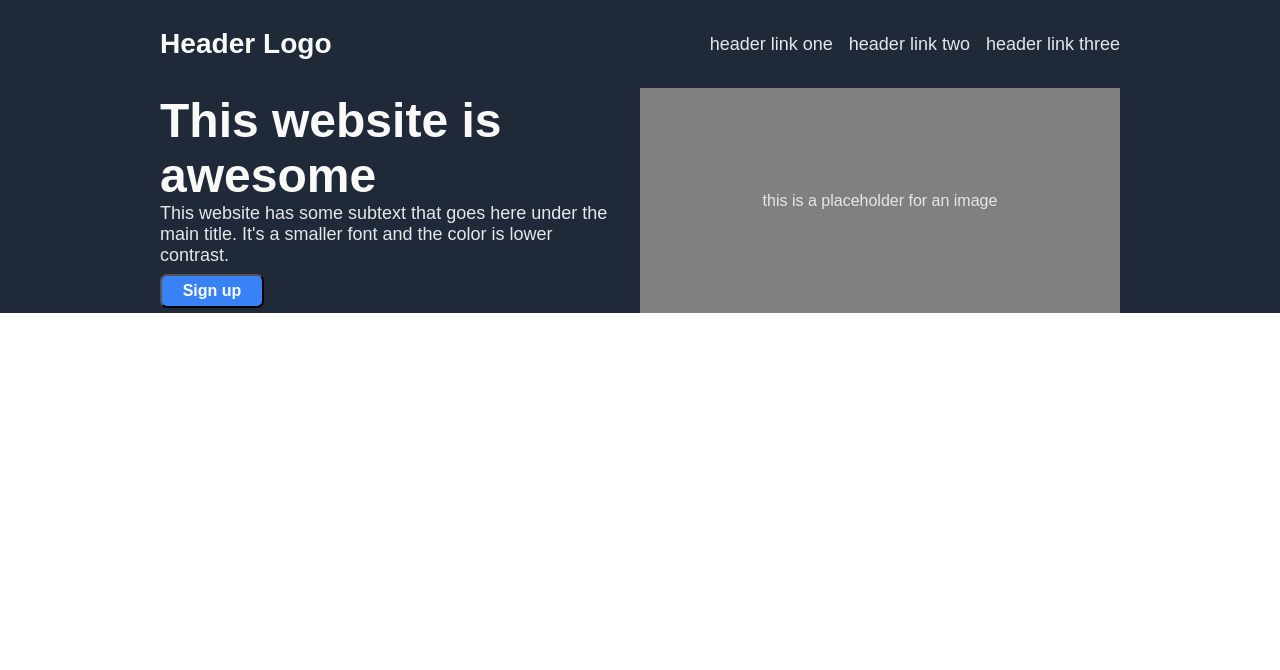
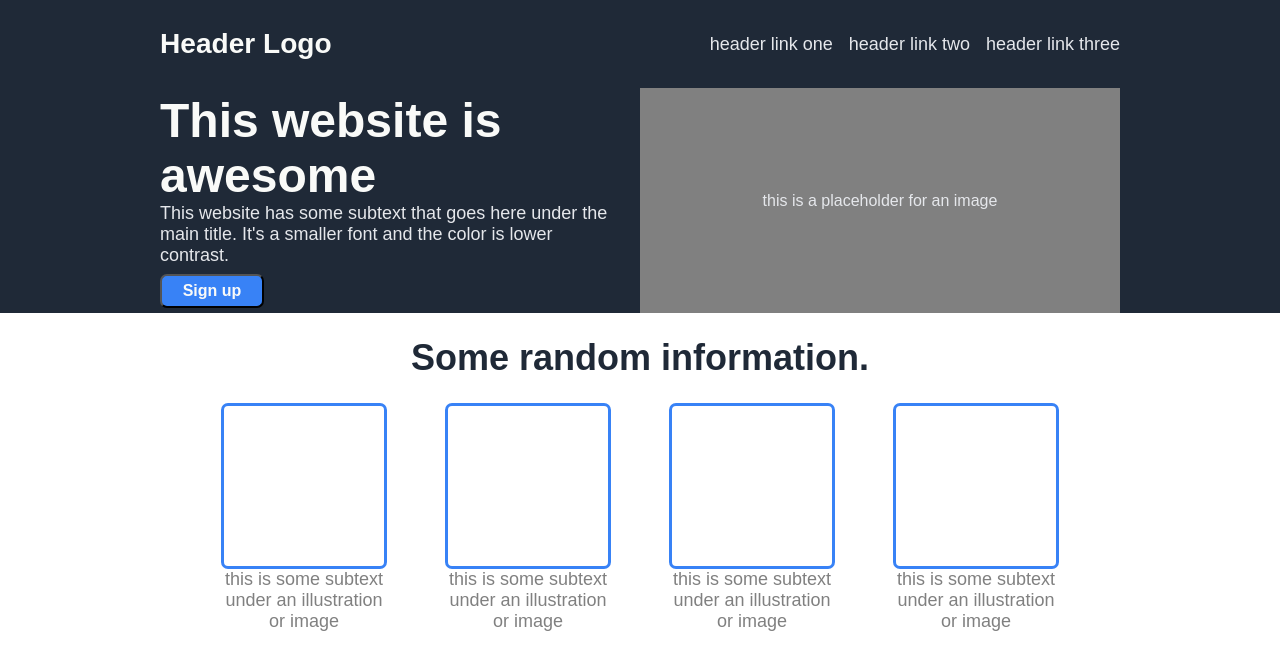
Before and after one commit to asanchez947/landing-page, a plain HTML site: page index.html in a window 1280 px wide. Drawn offline with Linux system fonts and the light colour scheme.

Commit message:
Finish information stage 1

```diff
--- a/index.html
+++ b/index.html
@@ -28,5 +28,26 @@
                 <p>this is a placeholder for an image</p>
             </div>
         </div>
+        <div class="information">
+            <h1 class="infohead">Some random information.</h1>
+            <div class="squarecont">
+                <info>
+                    <div class="square"></div>
+                    <div>this is some subtext under an illustration or image</div>
+                </info>
+                <info>
+                    <div class="square"></div>
+                    <div>this is some subtext under an illustration or image</div>
+                </info>
+                <info>
+                    <div class="square"></div>
+                    <div>this is some subtext under an illustration or image</div>
+                </info>
+                <info>
+                    <div class="square"></div>
+                    <div>this is some subtext under an illustration or image</div>
+                </info>
+            </div>
+        </div>
     </body>
 </html>
--- a/style.css
+++ b/style.css
@@ -92,3 +92,37 @@ button {
     justify-content: center;
     align-items: center;
 }
+
+.information {
+    height: 25%;
+}
+
+.infohead {
+    font-size: 36px;
+    font-weight: bolder;
+    color: #1F2937;
+}
+
+.squarecont {
+    display: flex;
+    gap: 4em;
+    justify-content: center;
+}
+
+info {
+    display: flex;
+    flex-direction: column;
+    box-sizing: content-box;
+    width: 160px;
+    color: gray;
+    font-size: 18px;
+    align-items: center;
+}
+
+.square {
+    border: solid #3882F6;
+    box-sizing: content-box;
+    width: 160px;
+    height: 160px;
+    border-radius: 7px;
+}
```
